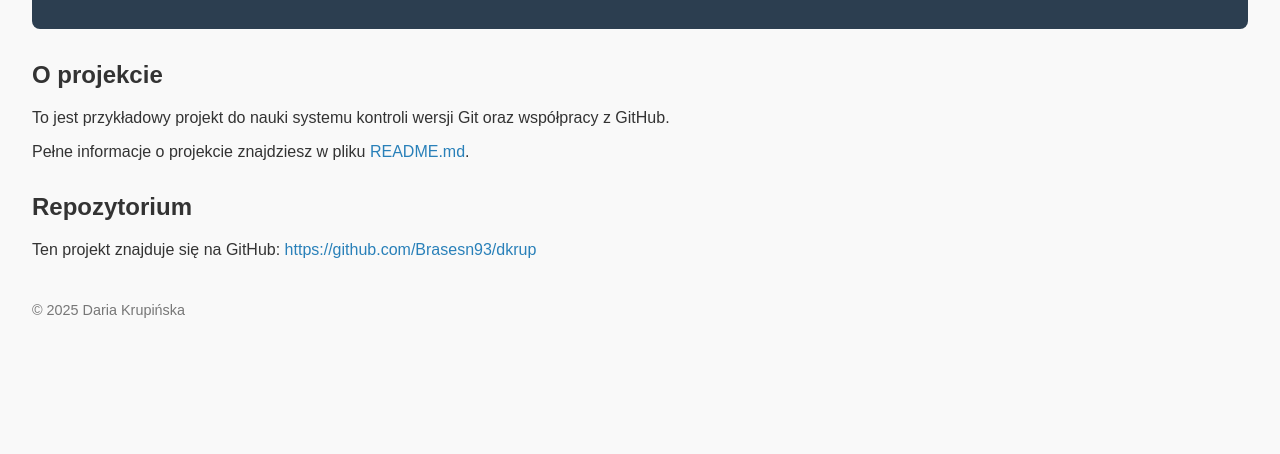
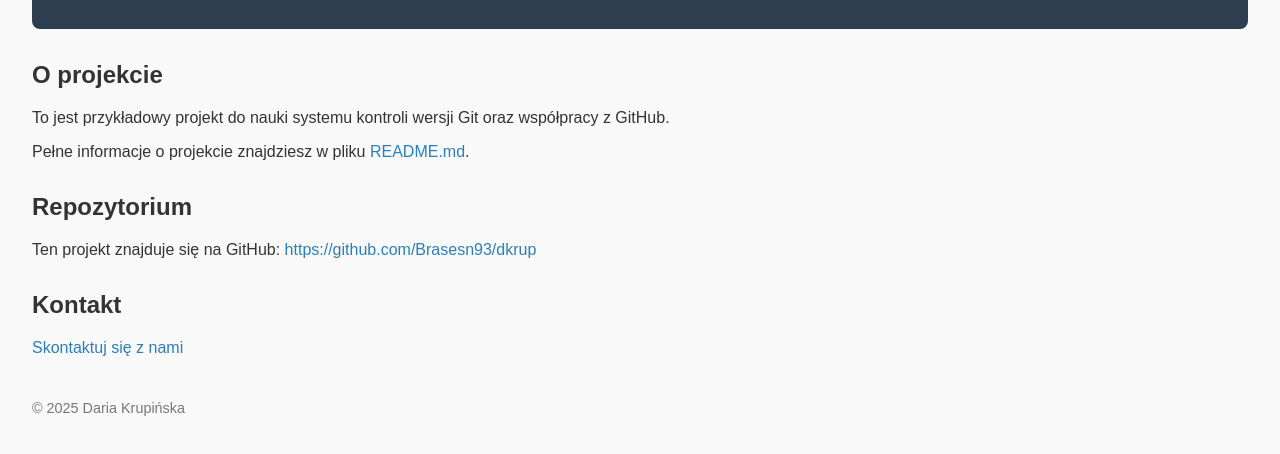
Before and after one commit to Brasen93/dkrup, a plain HTML site: page index.html in a window 1280 px wide. Shown: the part 122-576 px from the top of the page. Drawn offline with Linux system fonts and the light colour scheme.

Commit message:
feat: dodanie nawigacji do strony kontakt

```diff
--- a/index.html
+++ b/index.html
@@ -55,6 +55,11 @@
     <p>Ten projekt znajduje się na GitHub: <a href="https://github.com/Brasesn93/dkrup" target="_blank">https://github.com/Brasesn93/dkrup</a></p>
 </section>
 
+<section>
+    <h2>Kontakt</h2>
+    <a href="contact.html">Skontaktuj się z nami</a>
+</section>
+
 <footer>
     <p>&copy; 2025 Daria Krupińska</p>
 </footer>
```
